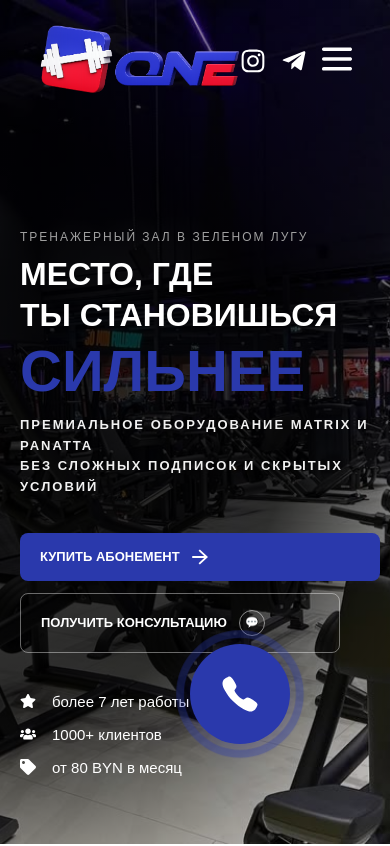
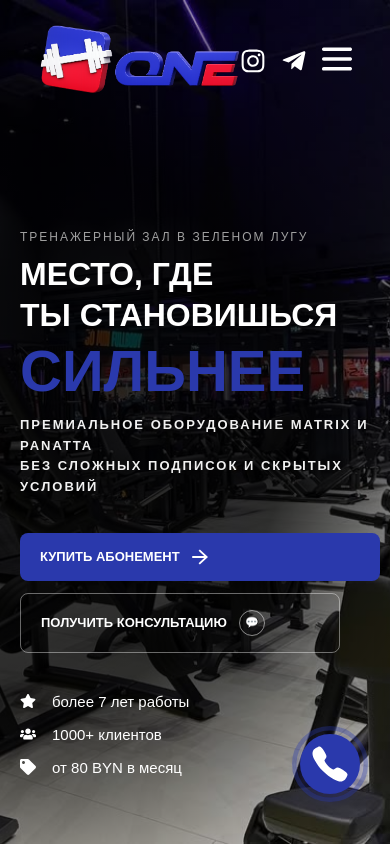
Before and after one commit to CrazyRentur/my-react-app, a React (Create React App) app: page / in a window 390 px wide. Shown: the top 846 px of the page. Built offline with nearby package versions, Linux system fonts and the light colour scheme.

Commit message:
add media

```diff
--- a/src/Call.css
+++ b/src/Call.css
@@ -156,3 +156,40 @@
   from { transform: translateY(20px); opacity: 0; }
   to { transform: translateY(0); opacity: 1; }
 }
+
+/* --- АДАПТИВ ДЛЯ МОБИЛЬНЫХ УСТРОЙСТВ --- */
+@media (max-width: 768px) {
+  /* Уменьшаем размеры кнопки и отступы от краев экрана */
+  .floating-call-btn {
+    bottom: 50px;   /* Прижимаем ближе к нижнему краю */
+    right: 30px;    /* Прижимаем ближе к правому краю */
+    width: 60px;    /* Уменьшаем ширину */
+    height: 60px;   /* Уменьшаем высоту */
+    box-shadow: 0 4px 12px rgba(15, 11, 252, 0.2);
+  }
+
+  /* Уменьшаем размер иконки внутри кнопки на мобилках */
+  .floating-call-btn svg {
+    font-size: 24px !important;
+  }
+
+  /* Корректируем толщину пульсирующей рамки */
+  .floating-call-btn::after {
+    border-width: 4px;
+  }
+
+  /* Немного уменьшаем отступы в модальном окне, чтобы оно аккуратно ложилось на экран телефона */
+  .call-modal-content {
+    padding: 24px;
+    width: 85%; /* Оставляем небольшие поля по бокам */
+  }
+
+  .call-modal-title {
+    font-size: 18px; /* Чуть уменьшаем шрифт заголовка */
+  }
+
+  .call-link {
+    padding: 12px;  /* Делаем кнопки звонка и ТГ чуть компактнее по высоте */
+    font-size: 14px;
+  }
+}
```
